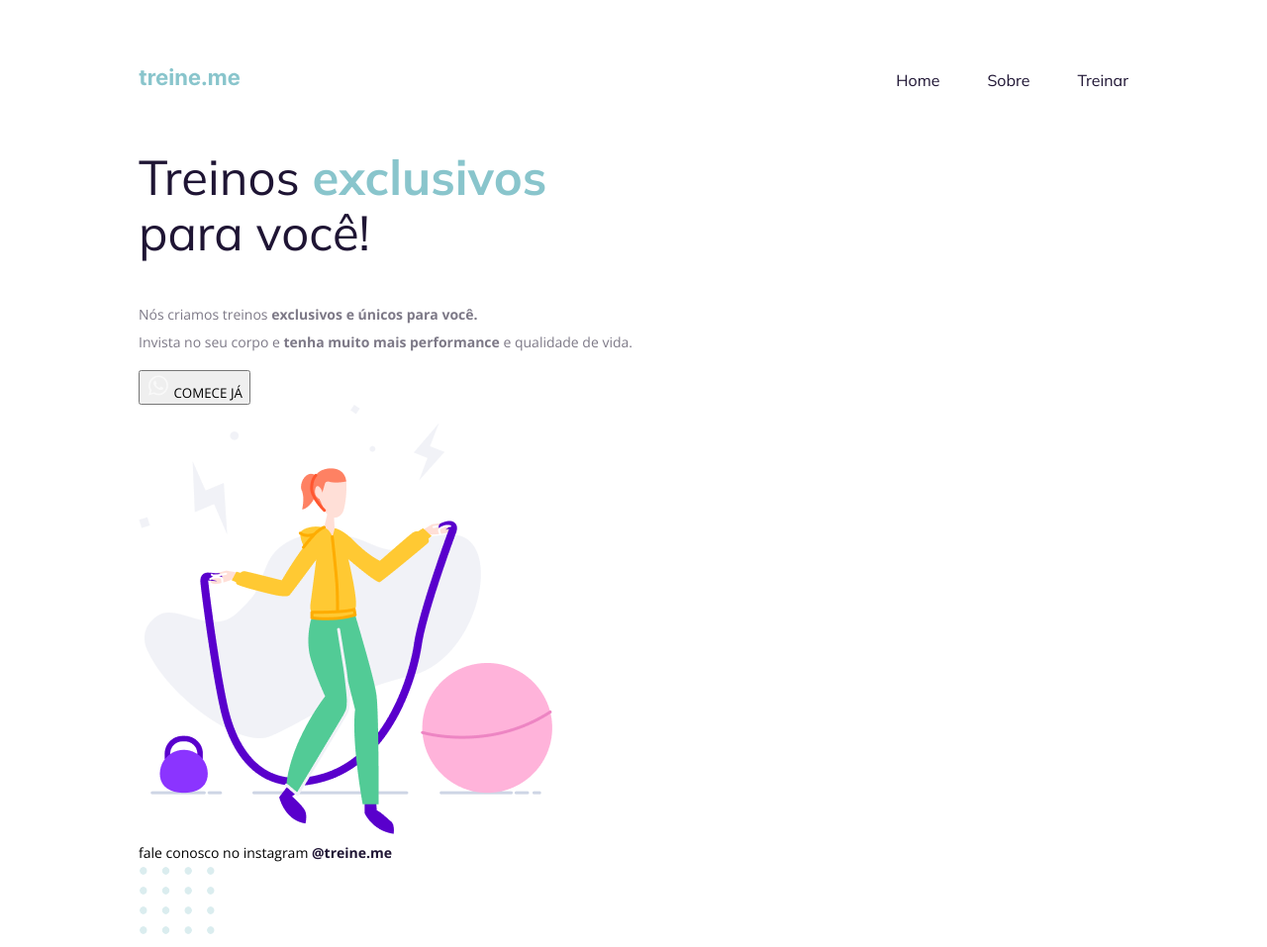
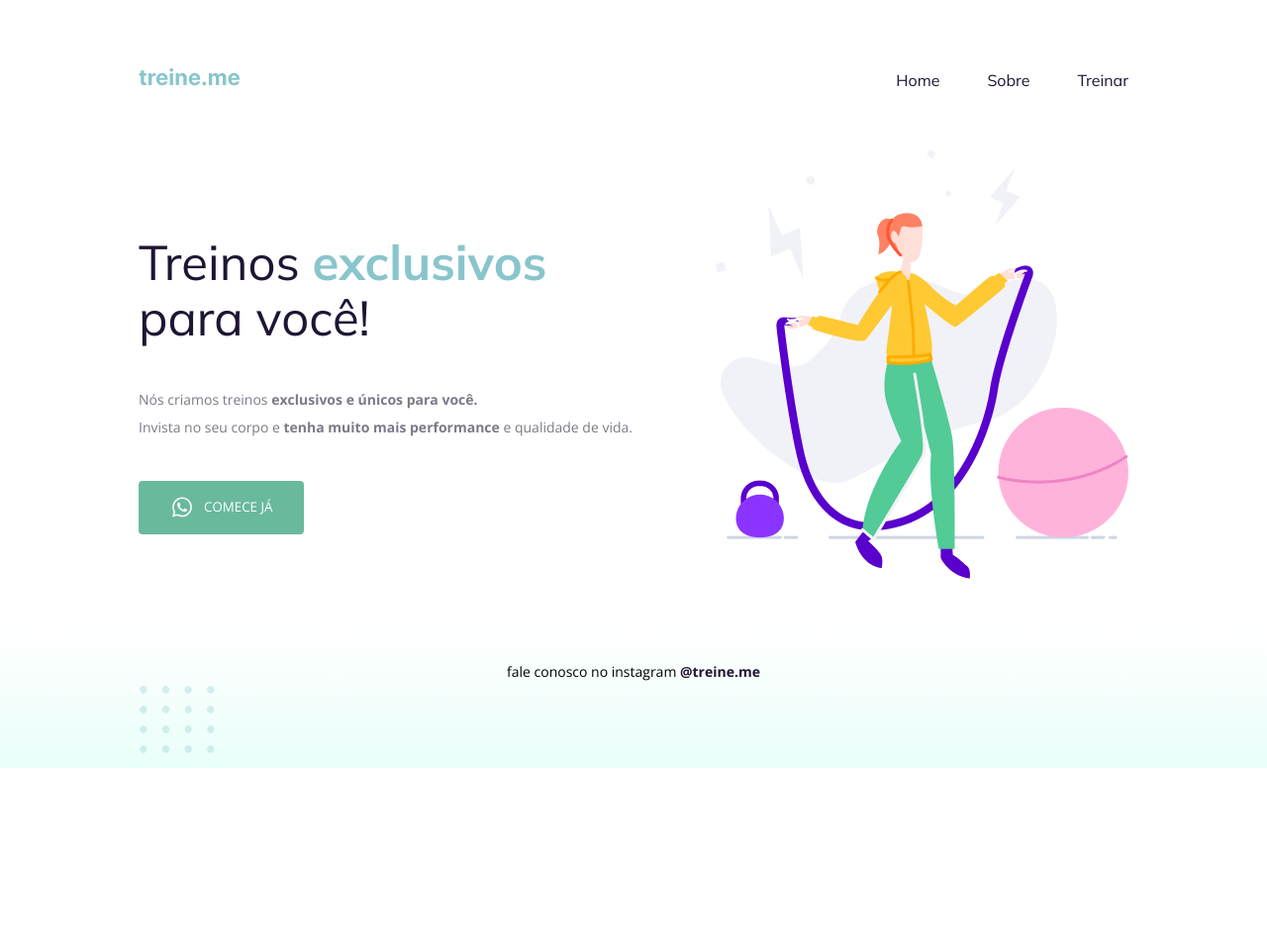
Before and after one commit to juliana15paak/stage01-htmlcss, a plain HTML site: page treineme/index.html in a window 1280 px wide. Shown: the whole page at 99% size. After the commit the page ends 800 px from the top, so only its background shows below. Drawn offline with nearby package versions, Linux system fonts and the light colour scheme.

Commit message:
add gradient to background and style button

```diff
--- a/treineme/style.css
+++ b/treineme/style.css
@@ -1,6 +1,7 @@
 body{
   margin: 0;
   font-family: 'Open Sans', sans-serif;
+  background: linear-gradient(180deg, rgba(227, 255, 248, 0) 82.08%, rgba(227, 255, 248, 0.8) 100%);
 }
 .page{
   width: 1000px;
@@ -22,6 +23,11 @@ ul{
 h1, ul{
   font-family: "Mulish", sans-serif;
 }
+main{
+  display: flex;
+  align-items: center;
+  justify-content: space-between;
+}
 a{
   text-decoration: none;
   color: #1F1534;
@@ -40,18 +46,34 @@ h1 span{
   color: #89C5CC;
   font-weight: bold;
 }
-p{
+section p{
   font-size: 14px;
   line-height: 28px;
   color: #7D7987;
+  margin: 40px 0;
 }
 button{
   text-transform: uppercase;
   font-family: "Open Sans", sans-serif;
+  color: white;
+  background: #69B99D;
+  border: none;
+  border-radius: 4px;
+  padding: 14px 32px 15px;
+  display: flex;
+  align-items: center;
+  justify-content: center;
+  gap: 10px;
+  cursor: pointer;
+}
+button:hover{
+  background: #4EA788;
 }
 footer{
   font-size: 14px;
   line-height: 28px;
+  text-align: center;
+  margin-top: 80px;
 }
 footer a{
   font-weight: bold;
```
